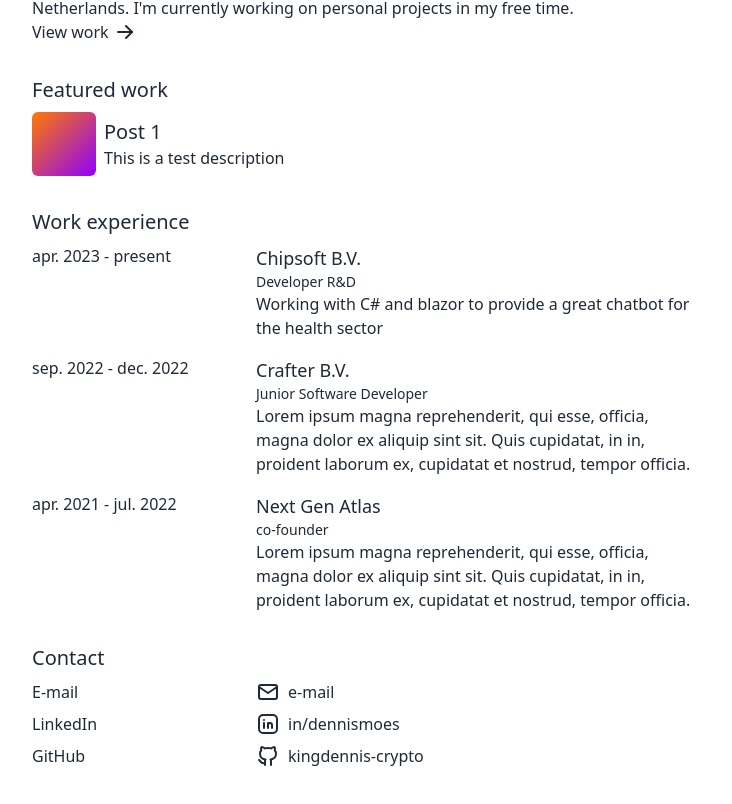
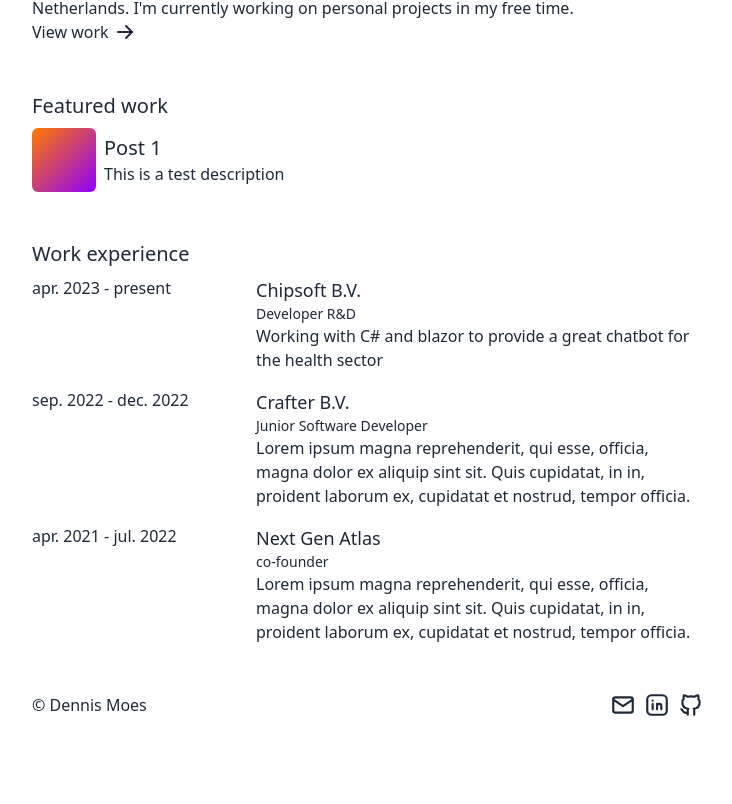
Before and after one commit to DennisCMoes/portfolio-v2, a Next.js app: page / in a window 1280 px wide. Shown: the part 300-1104 px from the top of the page, without its empty margins (272-1004 px from the left). After the commit the page ends 1034 px from the top, so only its background shows below. Built offline with nearby package versions, Linux system fonts and the light colour scheme.

Commit message:
Reworked the footer

```diff
--- a/src/app/layout.tsx
+++ b/src/app/layout.tsx
@@ -12,7 +12,7 @@ export default function RootLayout({
       <body>
         <Navbar />
         <main>{children}</main>
-        {/* <Footer /> */}
+        <Footer />
       </body>
     </html>
   )
--- a/src/app/page.tsx
+++ b/src/app/page.tsx
@@ -4,34 +4,11 @@ import LayoutContainer from '@/components/layout/container'
 import LinkButton from '@/components/linkButton'
 import SectionTitle from '@/components/sectionTitle'
 import { getFeaturedProjects } from '@/posts'
-import { AllProjectsReturn, ContactCard, WorkExperience } from '@/types'
-import {
-  IconBrandGithub,
-  IconBrandLinkedin,
-  IconMail,
-} from '@tabler/icons-react'
+import { AllProjectsReturn, WorkExperience } from '@/types'
 import { Metadata } from 'next'
-import Link from 'next/link'
 
 export const metadata: Metadata = {
   title: 'Home',
-}
-
-const ContactItem = (contact: ContactCard) => {
-  return (
-    <div className="group inline-flex flex-row">
-      <p className="basis-4/12 font-medium">{contact.label}</p>
-      <Link
-        href={contact.href}
-        className="flex basis-8/12 flex-row items-center gap-2"
-      >
-        {contact.icon}
-        <p className="transition-all duration-300 group-hover:ml-1">
-          {contact.value}
-        </p>
-      </Link>
-    </div>
-  )
 }
 
 export default async function Home() {
@@ -40,16 +17,16 @@ export default async function Home() {
   const getKey = (value: string) => value.replaceAll(' ', '-').toLowerCase()
 
   return (
-    <LayoutContainer size="m" classname="flex flex-col gap-8 pt-16">
+    <LayoutContainer size="m" classname="flex flex-col gap-12 pt-16">
       <section>
         <h1 className="text-5xl">
-          👋 Hey, I'm Dennis
+          👋 Hey, I&apos;m Dennis
           <br />A backend engineer based in Amsterdam
         </h1>
         <p>
-          I'm Dennis, a backend engineer with some frontend experience in
-          Amsterdam, the Netherlands. I'm currently working on personal projects
-          in my free time.
+          I&apos;m Dennis, a backend engineer with some frontend experience in
+          Amsterdam, the Netherlands. I&apos;m currently working on personal
+          projects in my free time.
         </p>
         <LinkButton label="View work" destination="https://google.com" />
       </section>
@@ -69,15 +46,6 @@ export default async function Home() {
               key={getKey(workExperience.title)}
               workExperience={workExperience}
             />
-          ))}
-        </div>
-      </section>
-
-      <section>
-        <SectionTitle label="Contact" />
-        <div className="flex flex-col gap-2">
-          {contact.map((item) => (
-            <ContactItem key={getKey(item.label)} {...item} />
           ))}
         </div>
       </section>
@@ -111,24 +79,3 @@ const workExperience: WorkExperience[] = [
     endMonth: 'jul. 2022',
   },
 ]
-
-const contact: ContactCard[] = [
-  {
-    label: 'E-mail',
-    value: 'e-mail',
-    href: 'mailto:johndoe@example.com',
-    icon: <IconMail />,
-  },
-  {
-    label: 'LinkedIn',
-    value: 'in/dennismoes',
-    href: 'https://www.linkedin.com/in/dennismoes/',
-    icon: <IconBrandLinkedin />,
-  },
-  {
-    label: 'GitHub',
-    value: 'kingdennis-crypto',
-    href: 'https://github.com/kingdennis-crypto',
-    icon: <IconBrandGithub />,
-  },
-]
--- /dev/null
+++ b/src/components/customLink.tsx
@@ -0,0 +1,13 @@
+import { LinkData } from '@/types'
+import Link from 'next/link'
+
+export default function CustomLink(link: LinkData & { customClass?: string }) {
+  return (
+    <Link href={link.href} className={link.customClass}>
+      <div className="group transition-colors duration-75 hover:text-blue-500 hover:duration-300">
+        {link.icon && link.icon}
+        <p>{link.label && link.label}</p>
+      </div>
+    </Link>
+  )
+}
--- a/src/components/layout/footer.tsx
+++ b/src/components/layout/footer.tsx
@@ -1,10 +1,35 @@
+import {
+  IconBrandGithub,
+  IconBrandLinkedin,
+  IconMail,
+} from '@tabler/icons-react'
+import CustomLink from '../customLink'
+
 export default function Footer() {
   const getYear = (): number => new Date().getFullYear()
 
+  // Inspiration: https://www.conordewey.com/
+
   return (
     <footer className="w-full">
-      <div className="mx-auto max-w-2xl py-4">
-        <p>{getYear()} | &copy; Dennis Moes. All rights reserved</p>
+      <div className="mx-auto flex max-w-2xl flex-row items-center justify-between py-4">
+        {/* <p>{getYear()} | &copy; Dennis Moes. All rights reserved</p> */}
+        <CustomLink
+          customClass="font-medium"
+          href="/"
+          label="&copy; Dennis Moes"
+        />
+        <div className="inline-flex flex-row gap-2">
+          <CustomLink href="https://google.com" icon={<IconMail size={26} />} />
+          <CustomLink
+            href="https://google.com"
+            icon={<IconBrandLinkedin size={26} />}
+          />
+          <CustomLink
+            href="https://google.com"
+            icon={<IconBrandGithub size={26} />}
+          />
+        </div>
       </div>
     </footer>
   )
--- /dev/null
+++ b/src/components/socialLink.tsx
@@ -0,0 +1,5 @@
+import { SocialLinkData } from '@/types'
+
+export default function SocialLink(social: SocialLinkData) {
+  return <div className="group inline-flex flex-row">{social.icon}</div>
+}
--- a/src/styles/globals.css
+++ b/src/styles/globals.css
@@ -3,18 +3,16 @@
 @tailwind utilities;
 
 body {
+  display: flex;
+  flex-direction: column;
+
   min-height: 100vh;
-  position: relative;
-
-  padding-bottom: 2.5rem;
 }
 
-/* footer {
-  position: absolute;
-  bottom: 0;
-
-  height: 2.5rem;
-} */
+main {
+  flex-grow: 1;
+  padding-bottom: 2rem;
+}
 
 .hoverable-card {
   clip-path: inset(4px round 12px);
```
Also changed, not shown: src/types.ts (+9 -3 lines).
